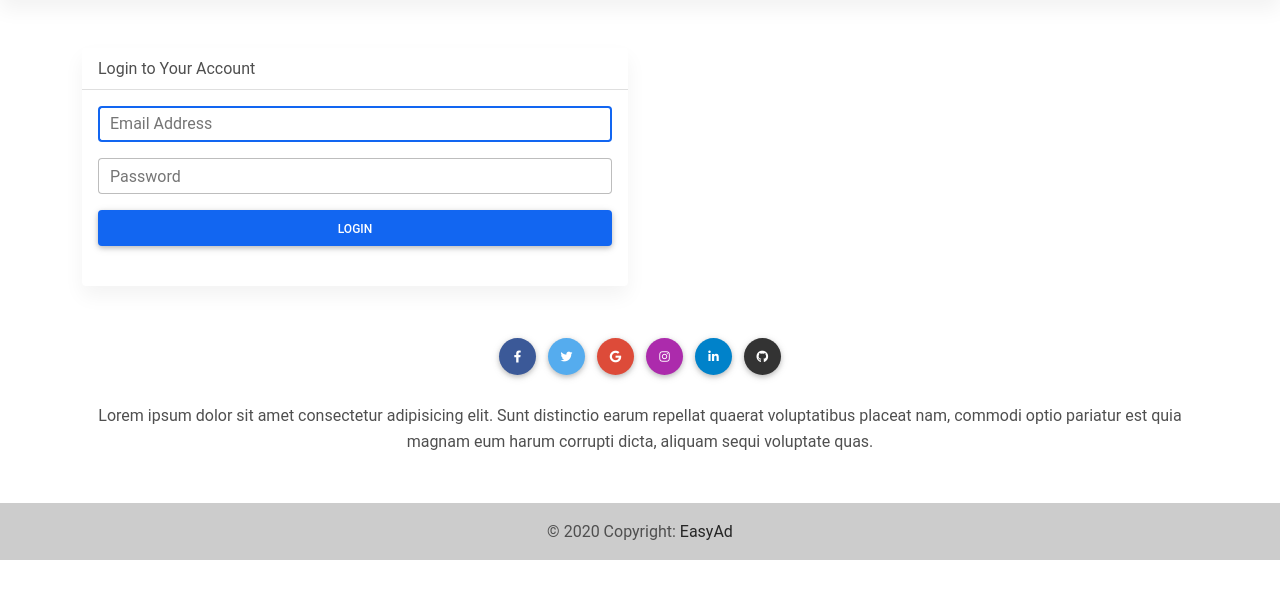
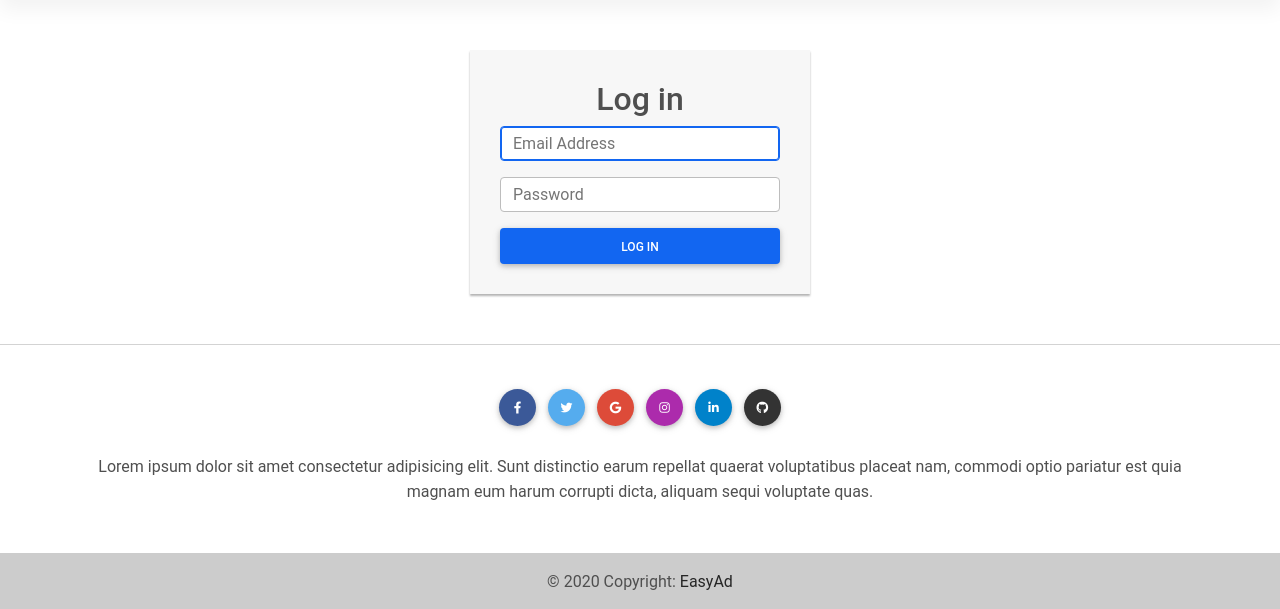
Before and after one commit to MeherajUlMahmmud/EasyAd, a Django app: page /account/login in a window 1280 px wide. Shown: the part 59-668 px from the top of the page. Run offline with Django 3.2, Linux system fonts and the light colour scheme; some libraries are stand-ins or nearby versions.

Commit message:
Update login.html

```diff
--- a/templates/user_control/login.html
+++ b/templates/user_control/login.html
@@ -2,38 +2,56 @@
 {% load widget_tweaks %}
 
 {% block content %}
+<!--<style>-->
+<!--.login-form {-->
+<!--    width: 340px;-->
+<!--    margin: 50px auto;-->
+<!--  	font-size: 15px;-->
+<!--}-->
+<!--.login-form form {-->
+<!--    margin-bottom: 15px;-->
+<!--    background: #f7f7f7;-->
+<!--    box-shadow: 0px 2px 2px rgba(0, 0, 0, 0.3);-->
+<!--    padding: 30px;-->
+<!--}-->
+<!--.login-form h2 {-->
+<!--    margin: 0 0 15px;-->
+<!--}-->
+<!--.form-control, .btn {-->
+<!--    min-height: 38px;-->
+<!--    border-radius: 2px;-->
+<!--}-->
+<!--.btn {-->
+<!--    font-size: 15px;-->
+<!--    font-weight: bold;-->
+<!--}-->
 
-<div class="container">
-    <div class="row">
-        <div class="col-md-6 mt-4">
-            <div class="card mb-4 mt-4">
-                <div class="card-header">
-                    Login to Your Account
-                </div>
-                <div class="card-body">
-                    <form method="POST">
+<!--</style>-->
+
+<div class="login-form" style="width: 340px;
+    margin: 50px auto;
+  	font-size: 15px;">
+    <form method="post" style="
+    margin-bottom: 15px;
+    background: #f7f7f7;
+    box-shadow: 0px 2px 2px rgba(0, 0, 0, 0.3);
+    padding: 30px;">
         {% csrf_token %}
-                        <div class="form-outline mb-3">
+        <h2 class="text-center mb-2">Log in</h2>
+        <div class="form-group mb-3">
             {{ form.email|add_class:"form-control"|attr:"autofocus" }}
             {{ form.email.errors }}
         </div>
-                        <div class="form-outline mb-3">
+        <div class="form-group mb-3">
             {{ form.password|add_class:"form-control" }}
             {{ form.password.errors }}
         </div>
-
-                        <div class="row form-group mb-4">
-                            <div class="col-md-12 mb-3 mb-md-0">
-                                <input type="submit" value="Login" class="btn px-4 btn-primary form-control text-white">
+        <div class="form-group">
+            <button type="submit" class="btn btn-primary btn-block">Log in</button>
         </div>
-                        </div>
-
     </form>
 </div>
-            </div>
-        </div>
-    </div>
-</div>
+<hr/>
 
 <script>
     var form_fields = document.getElementsByTagName("input");
@@ -41,6 +59,13 @@
     form_fields[1].placeholder = 'Email Address';
     form_fields[2].placeholder = 'Password';
 
+
+
+
+
+
+
+
 </script>
 
 {% endblock %}
```
Lines whose indentation alone changed are shown as unchanged.
